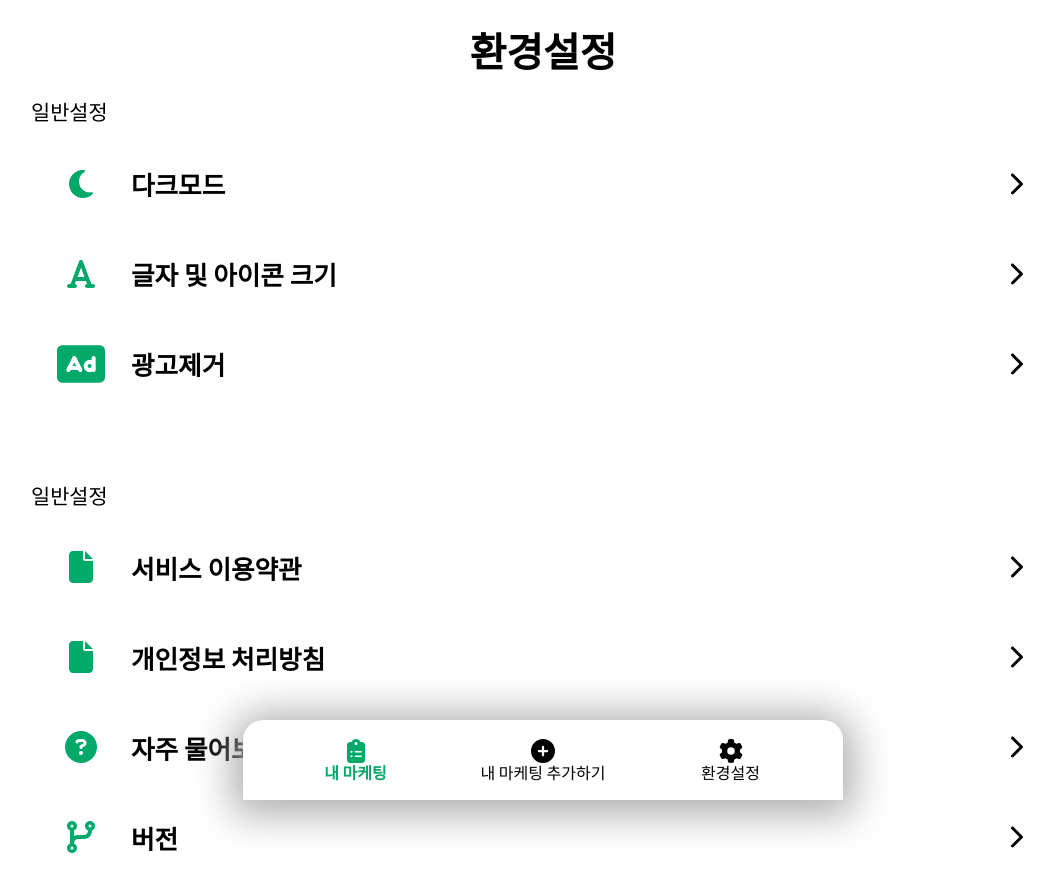
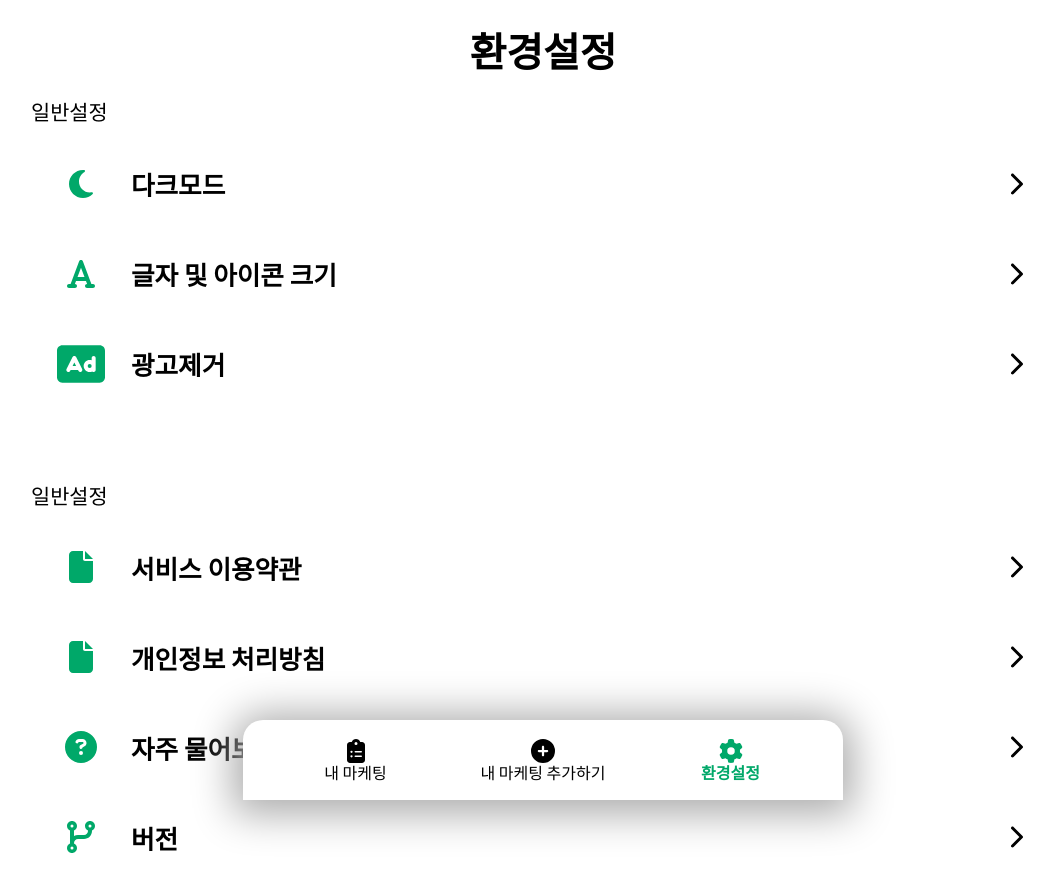
Before and after one commit to Team-Brand-AI/brand-ai-frontend, a React (Create React App) app: page /settings in a window 1280 px wide. Shown: the top 892 px of the page, without its empty margins (97-1151 px from the left). Built offline with nearby package versions, Linux system fonts and the light colour scheme.

Commit message:
feat: 설정 페이지 하단 네비게이션 바 수정

```diff
--- a/src/pages/SettingsPage.jsx
+++ b/src/pages/SettingsPage.jsx
@@ -24,9 +24,9 @@ export const SettingsPage = () => {
     return (
         <div className="page-settings page">
             <NavBar.Bottom>
-                <NavBar.Item active icon={faClipboardList} text="내 마케팅" link="/my-marketing" />
+                <NavBar.Item icon={faClipboardList} text="내 마케팅" link="/my-marketing" />
                 <NavBar.Item icon={faCirclePlus} text="내 마케팅 추가하기" link="/new-marketing/category" />
-                <NavBar.Item icon={faGear} text="환경설정" link="/settings" />
+                <NavBar.Item active icon={faGear} text="환경설정" link="/settings" />
             </NavBar.Bottom>
 
             <Heading title="환경설정" />
```
